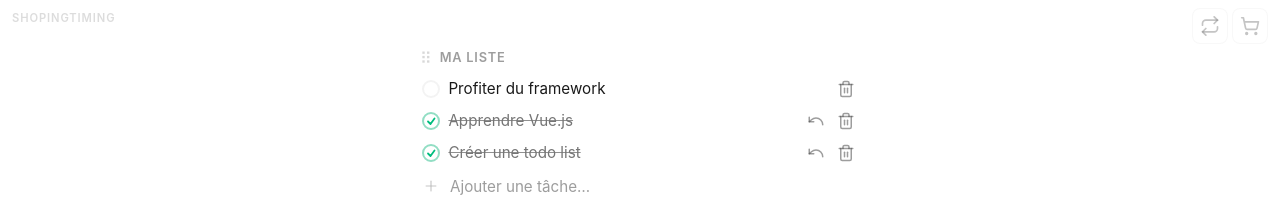
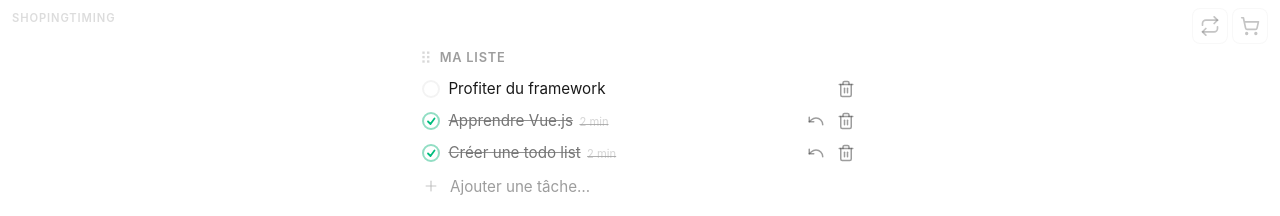
Before and after one commit to CyrilDenoyelle/shoping-timing, a Vue app: page / in a window 1280 px wide. Shown: the top 216 px of the page. Built offline with nearby package versions, Linux system fonts and the light colour scheme.

Commit message:
Add formatted interval display to TodoItem and implement interval formatting logic in useTodoStorage for improved task duration representation.

```diff
--- a/src/components/TodoItem.vue
+++ b/src/components/TodoItem.vue
@@ -112,7 +112,7 @@ const ringOffset = computed(() => {
         v-else
         class="label"
         @dblclick.stop="startEdit"
-      >{{ todo.text }}</span>
+      >{{ todo.text }}<span v-if="todo.formattedInterval" class="interval">{{ todo.formattedInterval }}</span></span>
     </div>
 
     <div class="actions">
@@ -233,6 +233,19 @@ const ringOffset = computed(() => {
   text-decoration-color: color-mix(in srgb, currentColor 80%, transparent);
 }
 
+.interval {
+  margin-left: 0.4rem;
+  font-size: 0.7rem;
+  color: var(--color-text-muted);
+  opacity: 0.7;
+  font-weight: 400;
+  white-space: nowrap;
+}
+
+.item.compact .interval {
+  display: none;
+}
+
 .edit-input {
   display: block;
   width: 100%;
--- a/src/composables/useTodoStorage.js
+++ b/src/composables/useTodoStorage.js
@@ -30,6 +30,16 @@ function computeAverageIntervalMs(todo) {
 
 function updateTodoAverage(todo) {
   todo.averageIntervalMs = computeAverageIntervalMs(todo)
+}
+
+function formatMs(ms) {
+  if (!Number.isFinite(ms) || ms <= 0) return null
+  if (ms < 60_000) return '< 1 min'
+  if (ms < 3_600_000) return `${Math.round(ms / 60_000)} min`
+  if (ms < 86_400_000) return `${Math.round(ms / 3_600_000)}h`
+  if (ms < 7 * 86_400_000) return `${Math.round(ms / 86_400_000)} j`
+  if (ms < 30 * 86_400_000) return `${Math.round(ms / (7 * 86_400_000))} sem`
+  return `${Math.round(ms / (30 * 86_400_000))} mois`
 }
 
 function getProgress(todo, now) {
@@ -228,6 +238,7 @@ export function useTodoStorage(storage = localStorage) {
       ...todo,
       x: Math.round((Math.min(1, raw) - (Math.max(1, raw) - 1)) * 100) / 100,
       progress: Math.round(Math.min(1, raw) * 100) / 100,
+      formattedInterval: formatMs(todo.averageIntervalMs),
     }
   }
 
```
